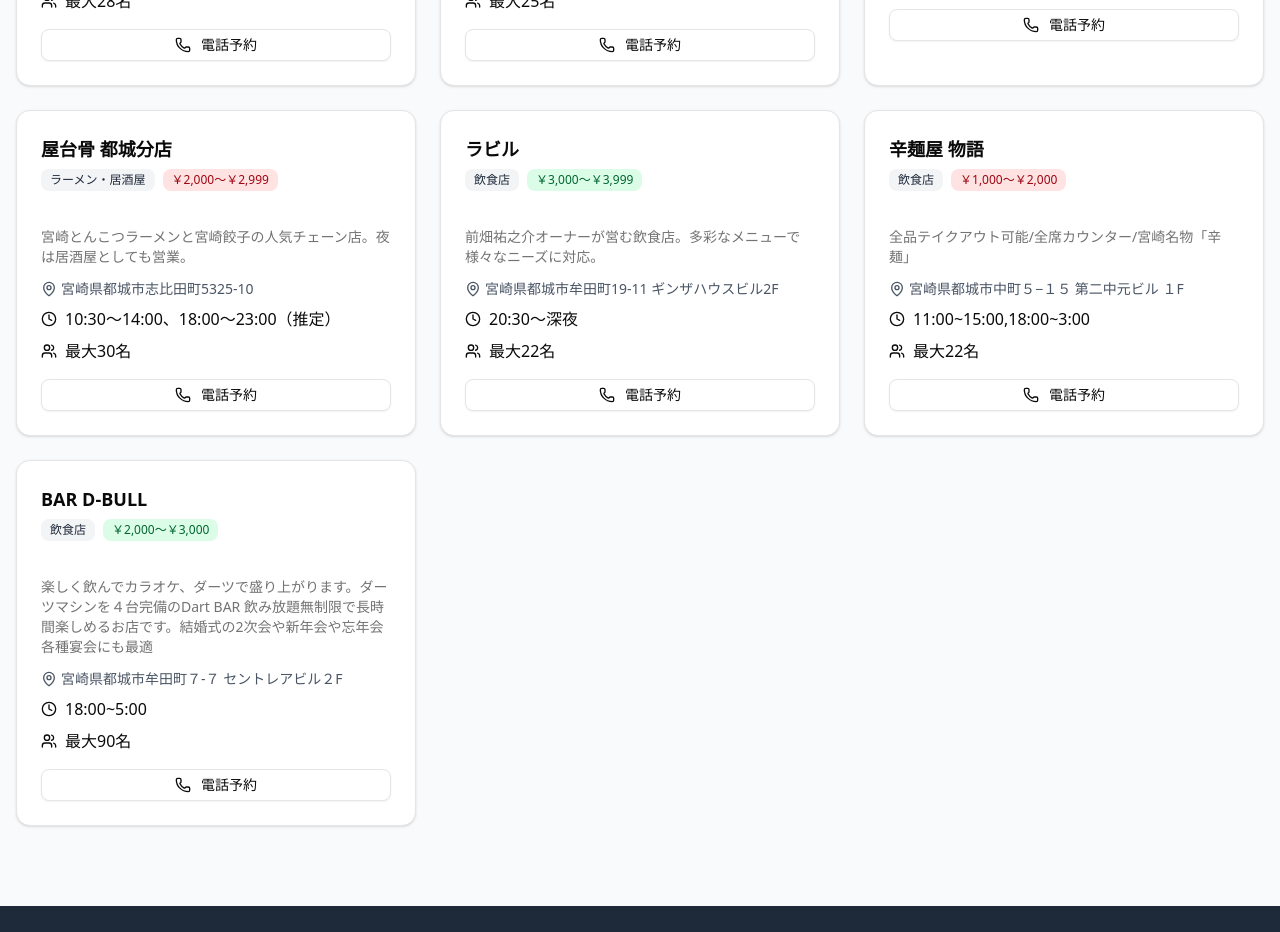
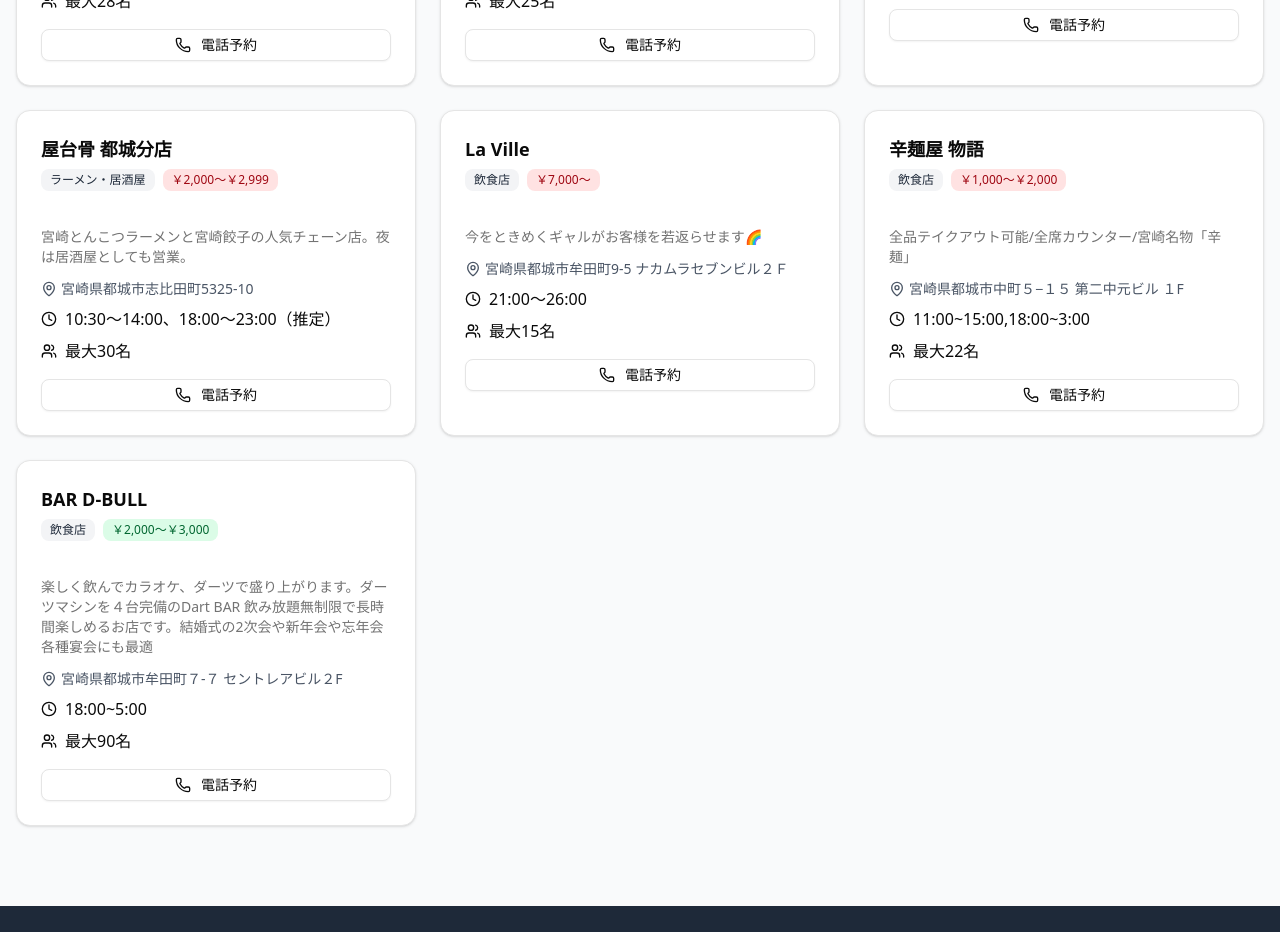
Before and after one commit to OfficePlata/shusei-miyakonojo-map, a React (Vite) app: page / in a window 1280 px wide. Shown: the part 2080-3012 px from the top of the page. Built offline with nearby package versions, Linux system fonts and the light colour scheme.

Commit message:
Update restaurants.js

```diff
--- a/src/data/restaurants.js
+++ b/src/data/restaurants.js
@@ -348,18 +348,18 @@
 // その他の飲食店
 {
   id: 19,
-  name: "ラビル",
+  name: "La Ville",
   genre: "飲食店",
-  description: "前畑祐之介オーナーが営む飲食店。多彩なメニューで様々なニーズに対応。",
-  address: "宮崎県都城市牟田町19-11 ギンザハウスビル2F",
-  latitude: 31.7259814,
-  longitude: 131.0601775,
-  phoneNumber: "090-1973-8653",
-  openingHours: "20:30～深夜",
+  description: "今をときめくギャルがお客様を若返らせます🌈",
+  address: "宮崎県都城市牟田町9-5 ナカムラセブンビル２Ｆ",
+  latitude: 31.7259795,
+  longitude: 131.0601061,
+  phoneNumber: "080-2754-7767",
+  openingHours: "21:00～26:00",
   closingDay: "不定休",
-  priceRangeDinner: "￥3,000～￥3,999",
-  capacity: 22,
-  imageUrl: "https://lh3.googleusercontent.com/p/AF1QipNT-lYLc-XKkmlt7IeFuQedy6bSS9YOpoM0BZy-=w408-h272-k-no",
+  priceRangeDinner: "￥7,000～",
+  capacity: 15,
+  imageUrl: "https://storage.shusei-id.com/stores/43a0084e-e2a8-4b92-b4da-33af9a203f6d/e69b7d91-c16d-4ee3-9c97-a0b203f8ec50.webp",
   rating: 3.50,
   station: "都城駅",
   walkTime: "徒歩8分",
```
